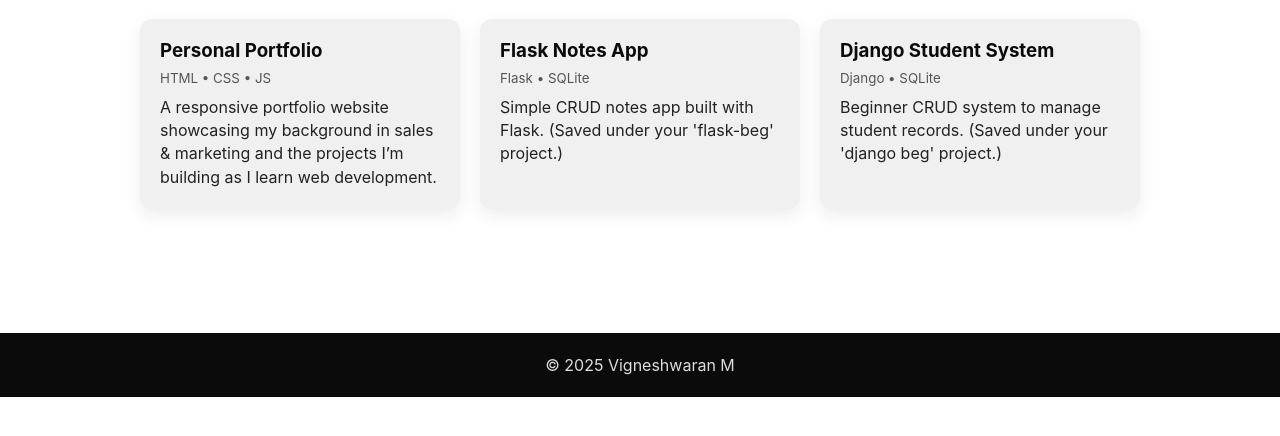
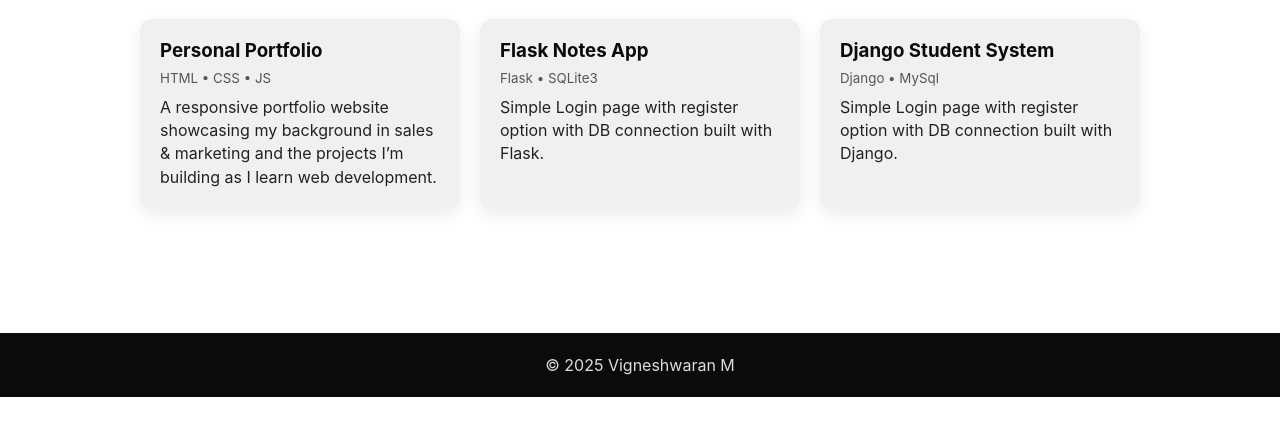
Before and after one commit to ErenYeager-delta/Vigneshwaran---Port, a plain HTML site: page projects.html in a window 1280 px wide. Shown: the part 194-630 px from the top of the page. Drawn offline with Linux system fonts and the light colour scheme.

Commit message:
Update projects.html

```diff
--- a/projects.html
+++ b/projects.html
@@ -29,14 +29,14 @@
 
         <div class="card">
           <h3>Flask Notes App</h3>
-          <small>Flask • SQLite</small>
-          <p>Simple CRUD notes app built with Flask. (Saved under your 'flask-beg' project.)</p>
+          <small>Flask • SQLite3</small>
+          <p>Simple Login page with register option with DB connection built with Flask.</p>
         </div>
 
         <div class="card">
           <h3>Django Student System</h3>
-          <small>Django • SQLite</small>
-          <p>Beginner CRUD system to manage student records. (Saved under your 'django beg' project.)</p>
+          <small>Django • MySql</small>
+          <p>Simple Login page with register option with DB connection built with Django.</p>
         </div>
       </div>
     </section>
```
